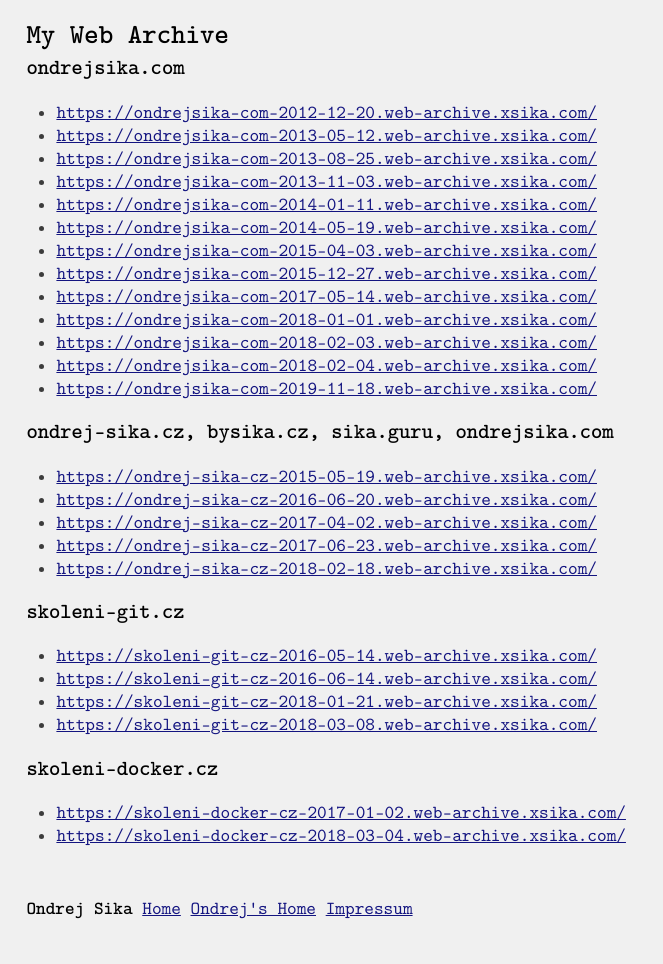
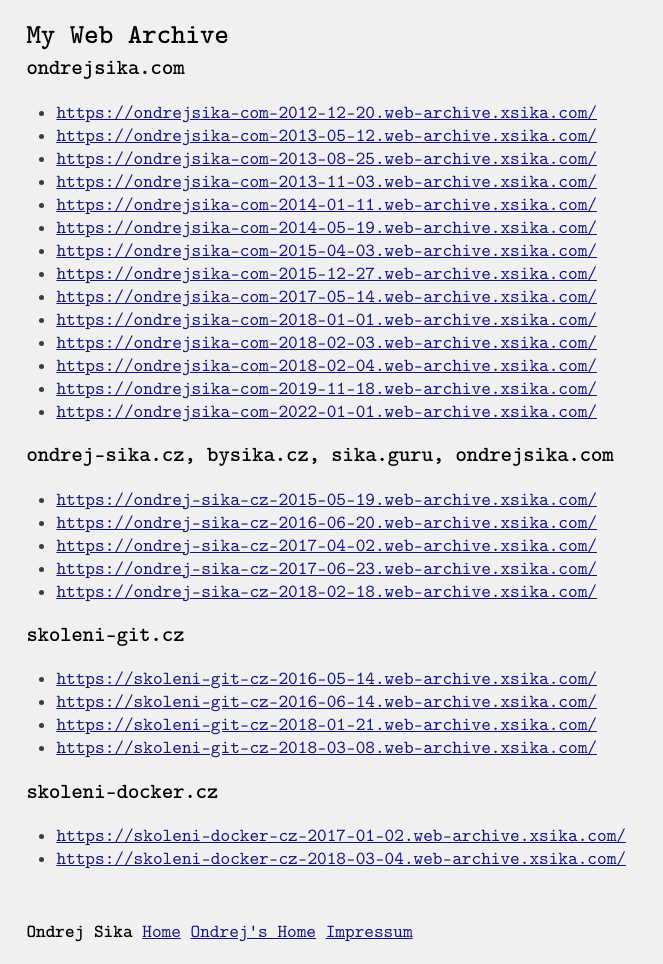
Before and after one commit to ondrejsika/ondrejsika.com, a Jekyll site: the page built from ondrej/web-archive/index.md, in a window 1280 px wide. Shown: the whole page, without its empty margins (0-663 px from the left). Built offline with Jekyll 4.4.1, drawn with Linux system fonts in a browser that asks for light colours; some web fonts are replaced; before the commit the page ends 941 px from its top, so only the background shows below that.

Commit message:
feat(ondrej/web-archive): Add ondrejsika.com from 2021-01-01

```diff
--- a/ondrej/web-archive/index.md
+++ b/ondrej/web-archive/index.md
@@ -20,6 +20,7 @@
 - <https://ondrejsika-com-2018-02-03.web-archive.xsika.com/>
 - <https://ondrejsika-com-2018-02-04.web-archive.xsika.com/>
 - <https://ondrejsika-com-2019-11-18.web-archive.xsika.com/>
+- <https://ondrejsika-com-2022-01-01.web-archive.xsika.com/>
 
 ### ondrej-sika.cz, bysika.cz, sika.guru, ondrejsika.com
 
```
